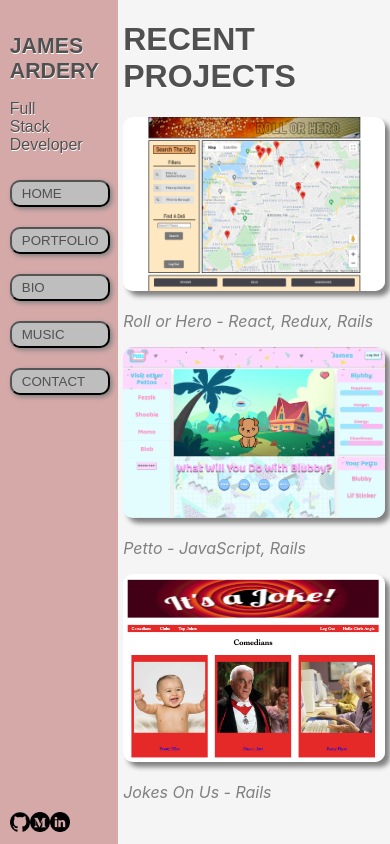
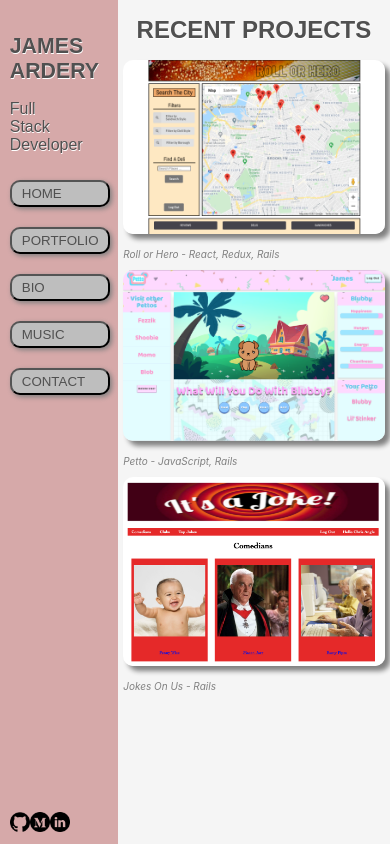
Before and after one commit to JlordA/james-ardery-portfolio, a React (Create React App) app: page /tech in a window 390 px wide. Shown: the top 844 px of the page. Built offline with nearby package versions, Linux system fonts and the light colour scheme.

Commit message:
contact form and portfolio mobile rendering css

```diff
--- a/src/Components/ContactForm.js
+++ b/src/Components/ContactForm.js
@@ -29,11 +29,11 @@ function ContactForm() {
       </div>
       <form className="contact-form" onSubmit={sendEmail}>
         <label className="contact-label">Name</label>
-        <input style={{ width: "150px" }} type="text" name="user_name" />
+        <input type="text" name="user_name" />
         <label className="contact-label">Email</label>
         <input type="email" name="user_email" />
         <label className="contact-label">Message</label>
-        <textarea style={{ width: "600px", height: "600px" }} name="message" />
+        <textarea name="message" />
         <input className="form-button" type="submit" value="SEND" />
       </form>
     </div>
--- a/src/Components/Tech.js
+++ b/src/Components/Tech.js
@@ -37,7 +37,7 @@ function Tech() {
           <JokesOnUsModal toggleState={toggleJokeModal} />
         </div>
         <div className="app-img-div">
-          <div style={{ maxWidth: 550}}>
+          <div className="app-container">
             <img
               onClick={() => toggleRollorHeroModal()}
               value={rollModalState}
@@ -45,29 +45,29 @@ function Tech() {
               src="image/rollorhero.png"
               alt="rollorhero"
             />
-            <p style={{ color: "grey", fontStyle: "italic" }}>
+            <p>
               Roll or Hero - React, Redux, Rails
             </p>
           </div>
-          <div style={{ maxWidth: 550}}>
+          <div className="app-container">
             <img
               onClick={() => togglePettoModal()}
               className="app-img"
               src="image/petto.png"
               alt="petto"
             />
-            <p style={{ color: "grey", fontStyle: "italic" }}>
+            <p>
               Petto - JavaScript, Rails
             </p>
           </div>
-          <div style={{ maxWidth: 550}}>
+          <div className="app-container">
             <img
               onClick={() => toggleJokeModal()}
               className="app-img"
               src="image/JokesonUs.png"
               alt="jokesonus"
             />
-            <p style={{ color: "grey", fontStyle: "italic" }}>
+            <p>
               Jokes On Us - Rails
             </p>
           </div>
--- a/src/css/contactform.css
+++ b/src/css/contactform.css
@@ -30,10 +30,13 @@
 
   .contact-form input{
     border-radius: 5px;
+    width: 150px;
   }
 
   .contact-form textarea{
     border-radius: 5px;
+    width: 600px;
+    height: 600px;
   }
 
   .form-button {
@@ -46,10 +49,24 @@
     padding-right: 25px;
     padding-left: 25px;
     border-radius: 10px;
+    color: #505050;
     font-family: "Josefin Sans", sans-serif;
+    box-shadow: 2px 2px 5px grey;
   }
 
   .contact-label {
     margin-top: 20px;
     color: #505050;
   }
+
+  @media only screen and (max-width: 600px) {
+    .contact-form textarea{
+      border-radius: 5px;
+      width: 150px;
+      height: 300px;
+    }
+
+    .contact-text h1{
+      font-size: 18pt;
+    }
+  }
--- a/src/css/tech.css
+++ b/src/css/tech.css
@@ -25,9 +25,28 @@
     justify-content: space-evenly;
   }
 
+  .app-img-div p{
+    color: grey;
+    font-style: italic;
+  }
+
   .app-img {
     max-width: 100%;
     height: auto;
     box-shadow: 5px 5px 5px grey;
     border-radius: 10px;
   }
+
+  .app-container{
+    max-width: 550px;
+  }
+
+  @media only screen and (max-width: 600px) {
+    .tech-text h1{
+      font-size: 18pt;
+    }
+
+    .app-img-div p{
+      font-size: 10px;
+    }
+  }
--- a/src/css/welcome.css
+++ b/src/css/welcome.css
@@ -39,7 +39,7 @@
   @media only screen and (max-width: 600px) {
 
     .welcome-text h1{
-      font-size: 16pt;
+      font-size: 18pt;
     }
 
     .welcome-text p{
```
